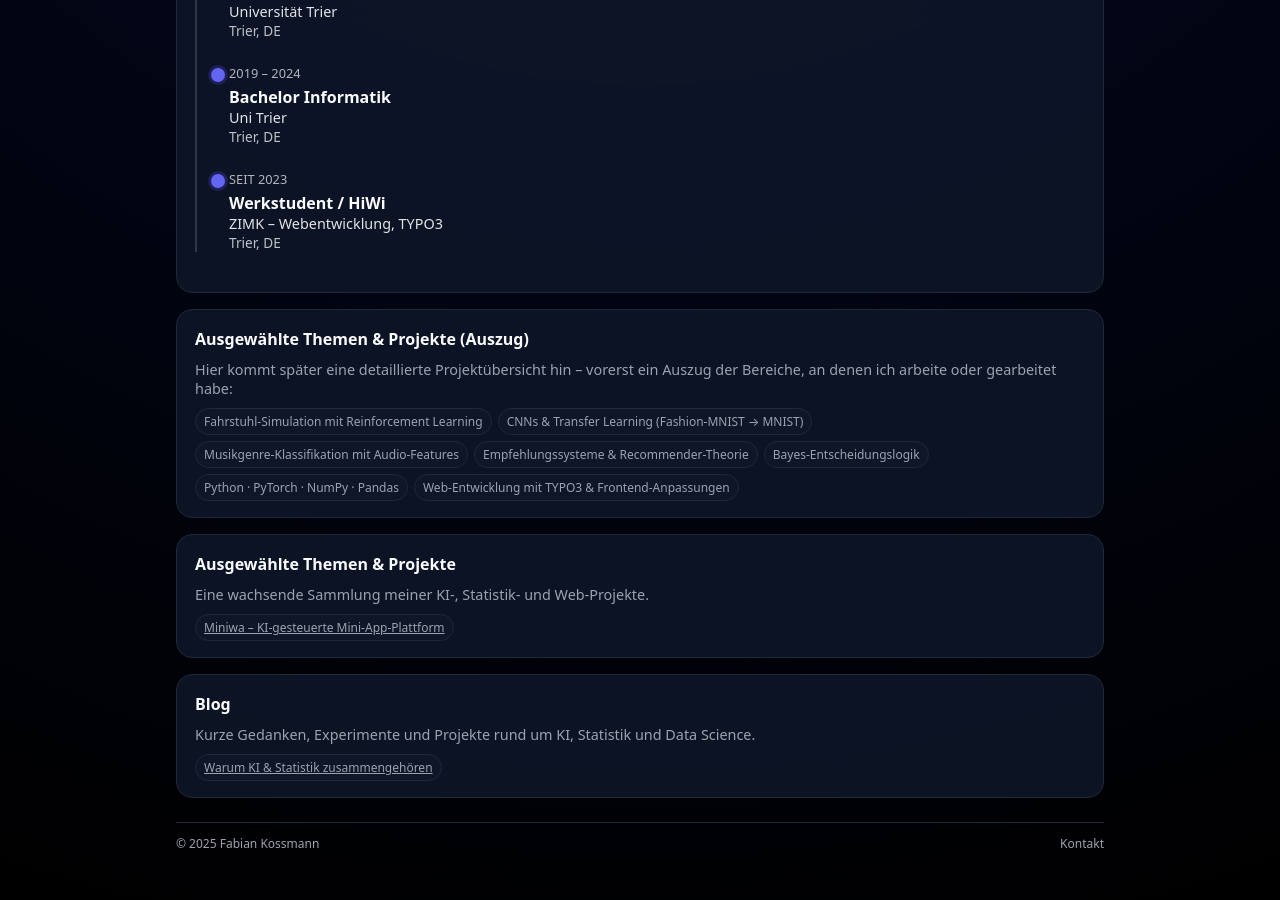
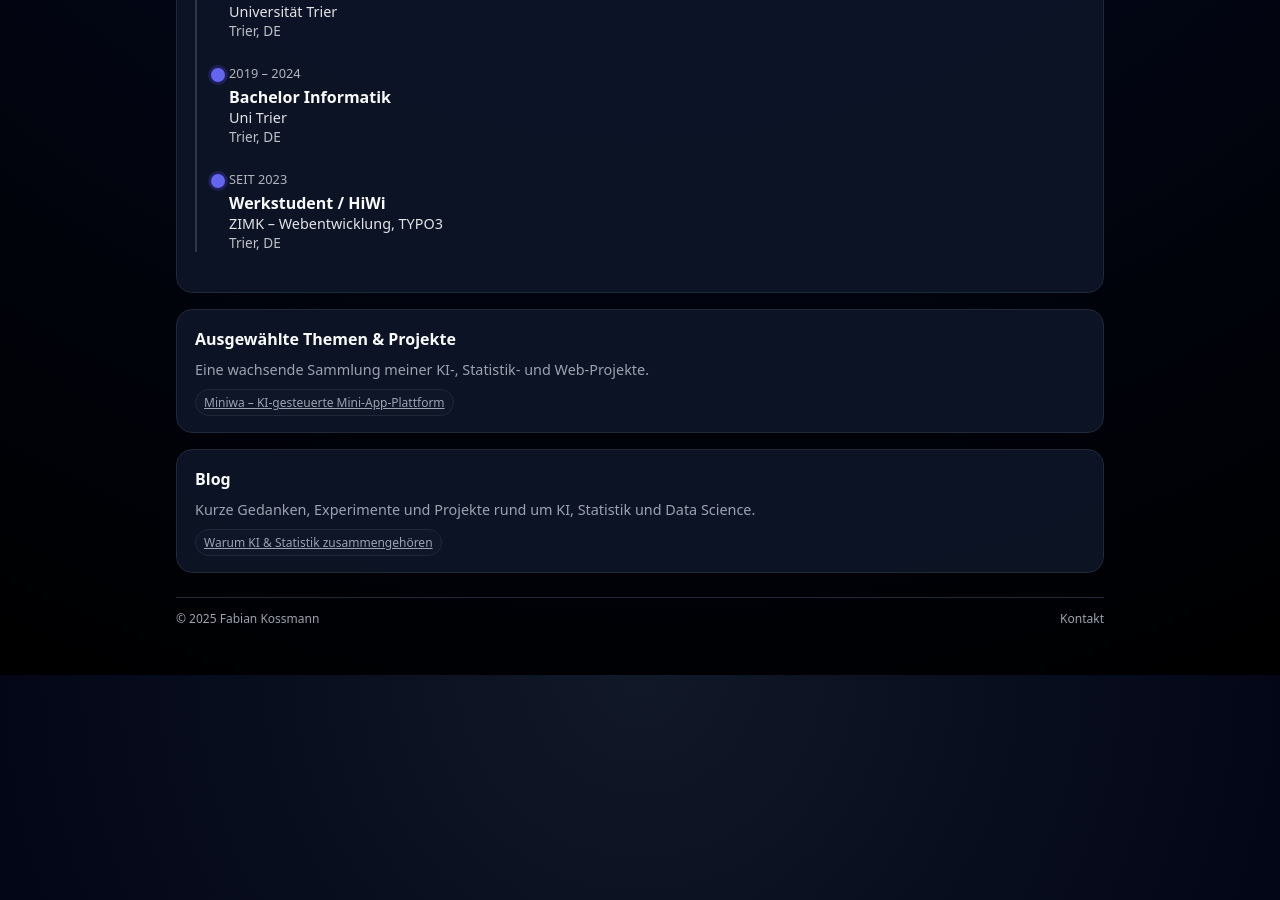
Before and after one commit to kossmanf/fabians-website, a Jekyll site: the page built from index.md, in a window 1280 px wide and 900 px high, scrolled down 658 px. Built offline with Jekyll 4.4.1, drawn with Linux system fonts in a browser that asks for light colours; after the commit the page ends 1333 px from its top, so only the background shows below that.

```diff
--- a/_layouts/default.html
+++ b/_layouts/default.html
@@ -107,24 +107,6 @@
                 </div>
             </section>
 
-
-            <section id="projects" class="section" style="margin-bottom: 16px;">
-                <h2>Ausgewählte Themen & Projekte (Auszug)</h2>
-                <p>
-                    Hier kommt später eine detaillierte Projektübersicht hin – vorerst ein Auszug
-                    der Bereiche, an denen ich arbeite oder gearbeitet habe:
-                </p>
-                <div class="tags">
-                    <div class="tag">Fahrstuhl-Simulation mit Reinforcement Learning</div>
-                    <div class="tag">CNNs & Transfer Learning (Fashion-MNIST → MNIST)</div>
-                    <div class="tag">Musikgenre-Klassifikation mit Audio-Features</div>
-                    <div class="tag">Empfehlungssysteme & Recommender-Theorie</div>
-                    <div class="tag">Bayes-Entscheidungslogik</div>
-                    <div class="tag">Python · PyTorch · NumPy · Pandas</div>
-                    <div class="tag">Web-Entwicklung mit TYPO3 & Frontend-Anpassungen</div>
-                </div>
-            </section>
-
             <section id="projects" class="section" style="margin-bottom: 16px;">
                 <h2>Ausgewählte Themen & Projekte</h2>
                 <p>
```
